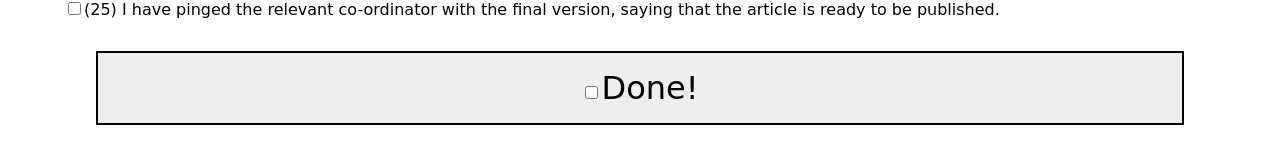
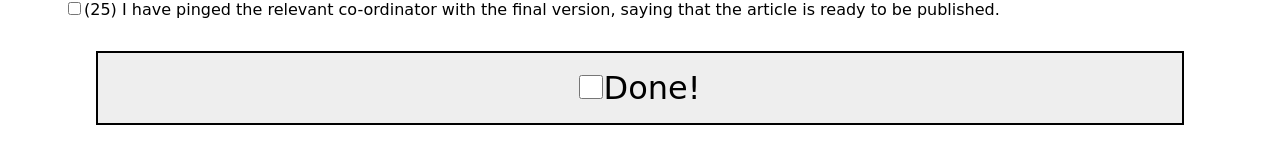
Before and after one commit to imsresearch/ims-website, a React (Vite) app: page /pubdep/editor-checklist in a window 1280 px wide. Shown: the part 3985-4150 px from the top of the page. Built offline with nearby package versions, Linux system fonts and the light colour scheme.

Commit message:
Update editor-checklist.css

```diff
--- a/src/styles/editor-checklist.css
+++ b/src/styles/editor-checklist.css
@@ -29,7 +29,7 @@
     font-size: 2rem
 }
 
-.checklist-final input#item28{
+.checklist-final input#item26{
     height: 1.5rem;
     width: 1.5rem;
     margin: auto 0;
```
